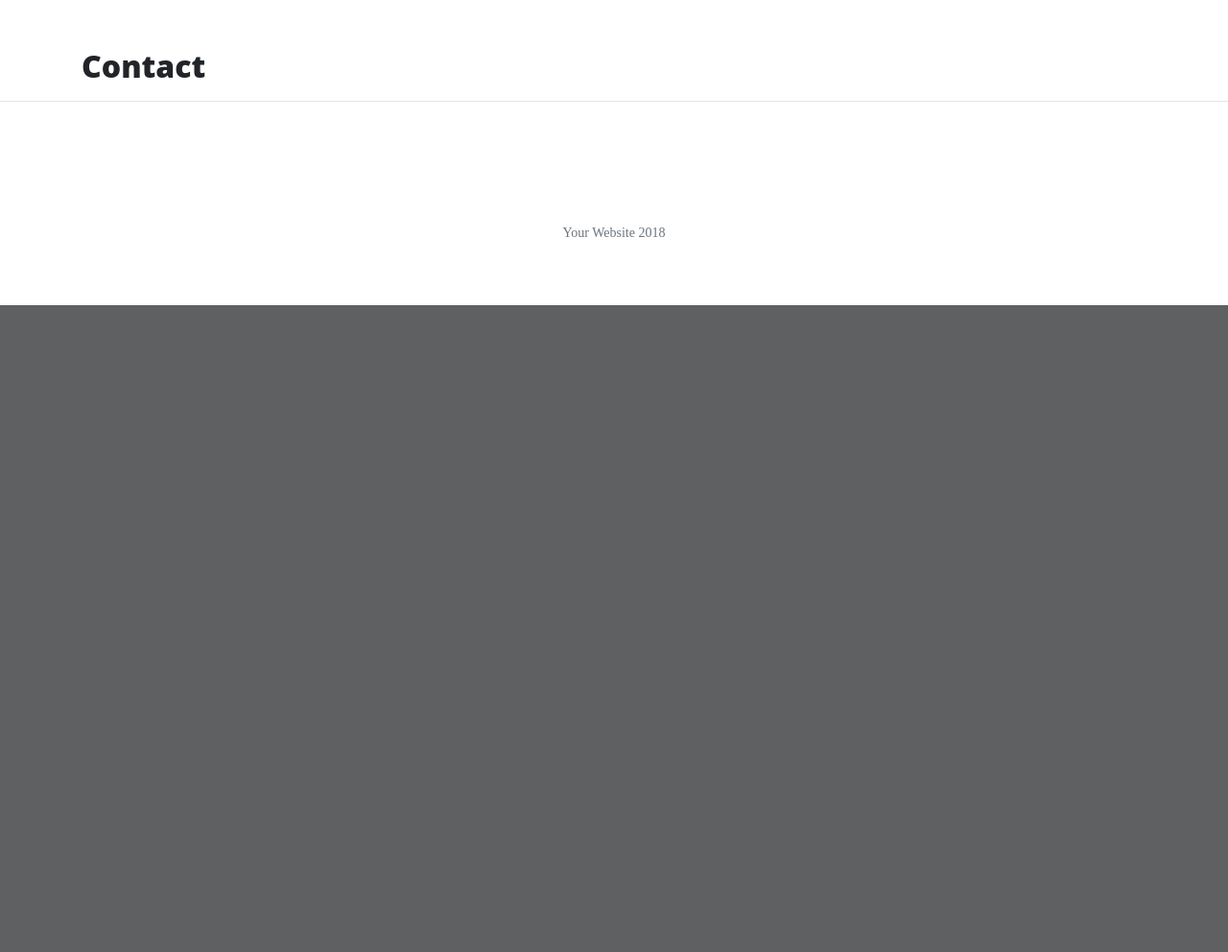
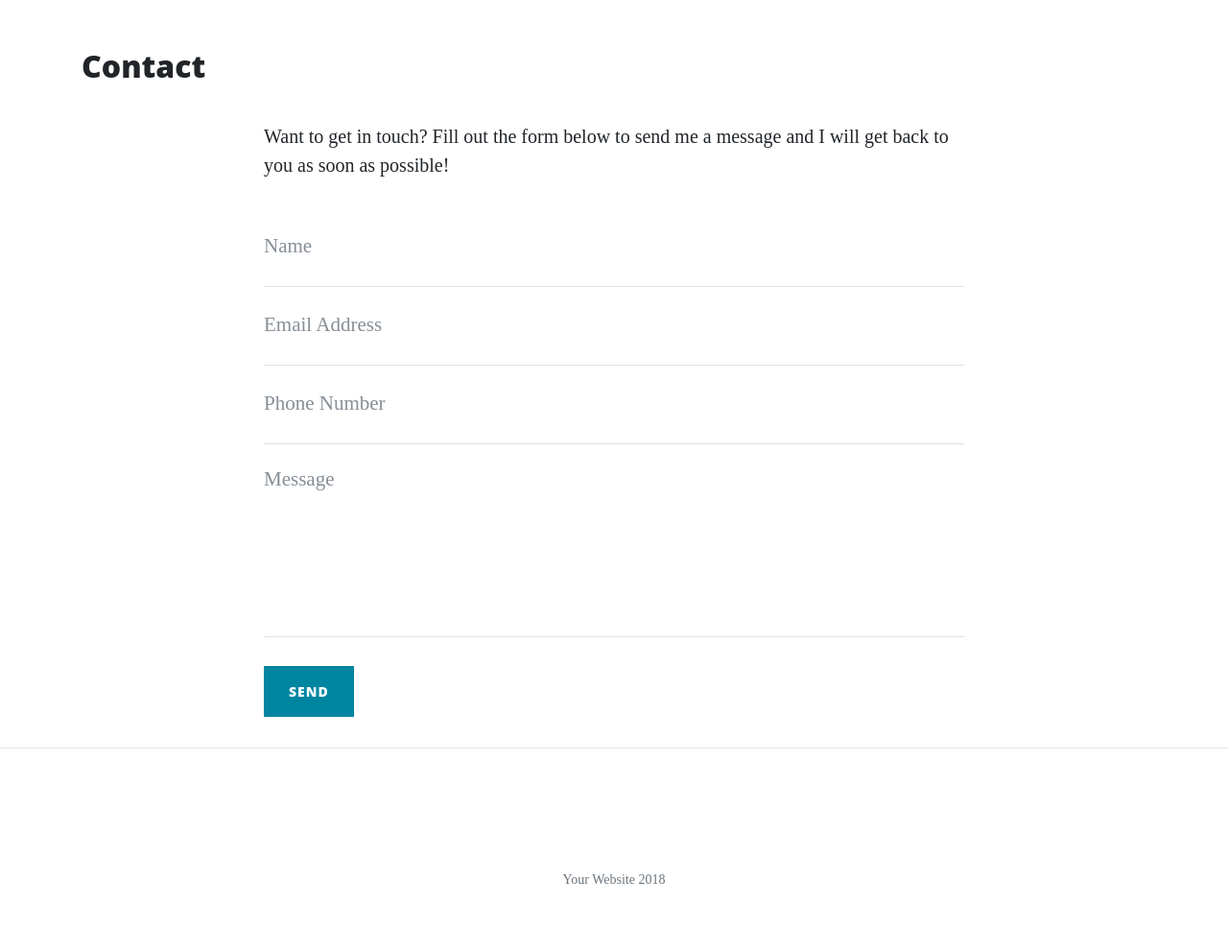
Before and after one commit to tom1mol/flask, a Flask app: page /contact in a window 1280 px wide. Shown: the part 532-1524 px from the top of the page at 96% size. Before the commit the page ends 850 px from the top, so only its background shows below. Run offline with Flask 2, Linux system fonts and the light colour scheme; some libraries are stand-ins or nearby versions.

Commit message:
creating a form in our template

```diff
--- a/instructions.txt
+++ b/instructions.txt
@@ -11,3 +11,5 @@ python3 run.py
 
 expand the static directory - expand startbootstrap-clean-blog - then copy css,img,js,mail,scss,vendor into static folder
 and delete startbootstrap and gh-pages.zip files(a little tricky moving them into the folder)
+
+https://github.com/BlackrockDigital/startbootstrap-clean-blog
--- a/templates/contact.html
+++ b/templates/contact.html
@@ -1,4 +1,45 @@
-{% extends 'base.html' %}
-{% block content %}
-    <h2>{{ page_title }}</h2>
+{% extends 'base.html' %} {% block content %}
+<h2>{{ page_title }}</h2>
+
+
+<div class="row">
+    <div class="col-lg-8 col-md-10 mx-auto">
+        <p>Want to get in touch? Fill out the form below to send me a message and I will get back to you as soon as possible!</p>
+        <form name="sentMessage" id="contactForm" novalidate>
+            <div class="control-group">
+                <div class="form-group floating-label-form-group controls">
+                    <label>Name</label>
+                    <input type="text" class="form-control" placeholder="Name" id="name" required data-validation-required-message="Please enter your name.">
+                    <p class="help-block text-danger"></p>
+                </div>
+            </div>
+            <div class="control-group">
+                <div class="form-group floating-label-form-group controls">
+                    <label>Email Address</label>
+                    <input type="email" class="form-control" placeholder="Email Address" id="email" required data-validation-required-message="Please enter your email address.">
+                    <p class="help-block text-danger"></p>
+                </div>
+            </div>
+            <div class="control-group">
+                <div class="form-group col-xs-12 floating-label-form-group controls">
+                    <label>Phone Number</label>
+                    <input type="tel" class="form-control" placeholder="Phone Number" id="phone" required data-validation-required-message="Please enter your phone number.">
+                    <p class="help-block text-danger"></p>
+                </div>
+            </div>
+            <div class="control-group">
+                <div class="form-group floating-label-form-group controls">
+                    <label>Message</label>
+                    <textarea rows="5" class="form-control" placeholder="Message" id="message" required data-validation-required-message="Please enter a message."></textarea>
+                    <p class="help-block text-danger"></p>
+                </div>
+            </div>
+            <br>
+            <div id="success"></div>
+            <div class="form-group">
+                <button type="submit" class="btn btn-primary" id="sendMessageButton">Send</button>
+            </div>
+        </form>
+    </div>
+</div>
 {% endblock %}
--- a/youtubelinks.txt
+++ b/youtubelinks.txt
@@ -17,4 +17,6 @@ Reading From A JSON File                                        https://youtu.be
 Iterating Over Our JSON Data                                    https://youtu.be/r1fo9iN8cfM
 Using If Statements Inside Our HTML                             https://youtu.be/ooIRblr0BVc
 
+routing the templates:
 Advanced Routing                                                https://youtu.be/x8VY_2A8ze4
+Creating A Form In A Template                                   https://youtu.be/g4umP6K7XfE
```
